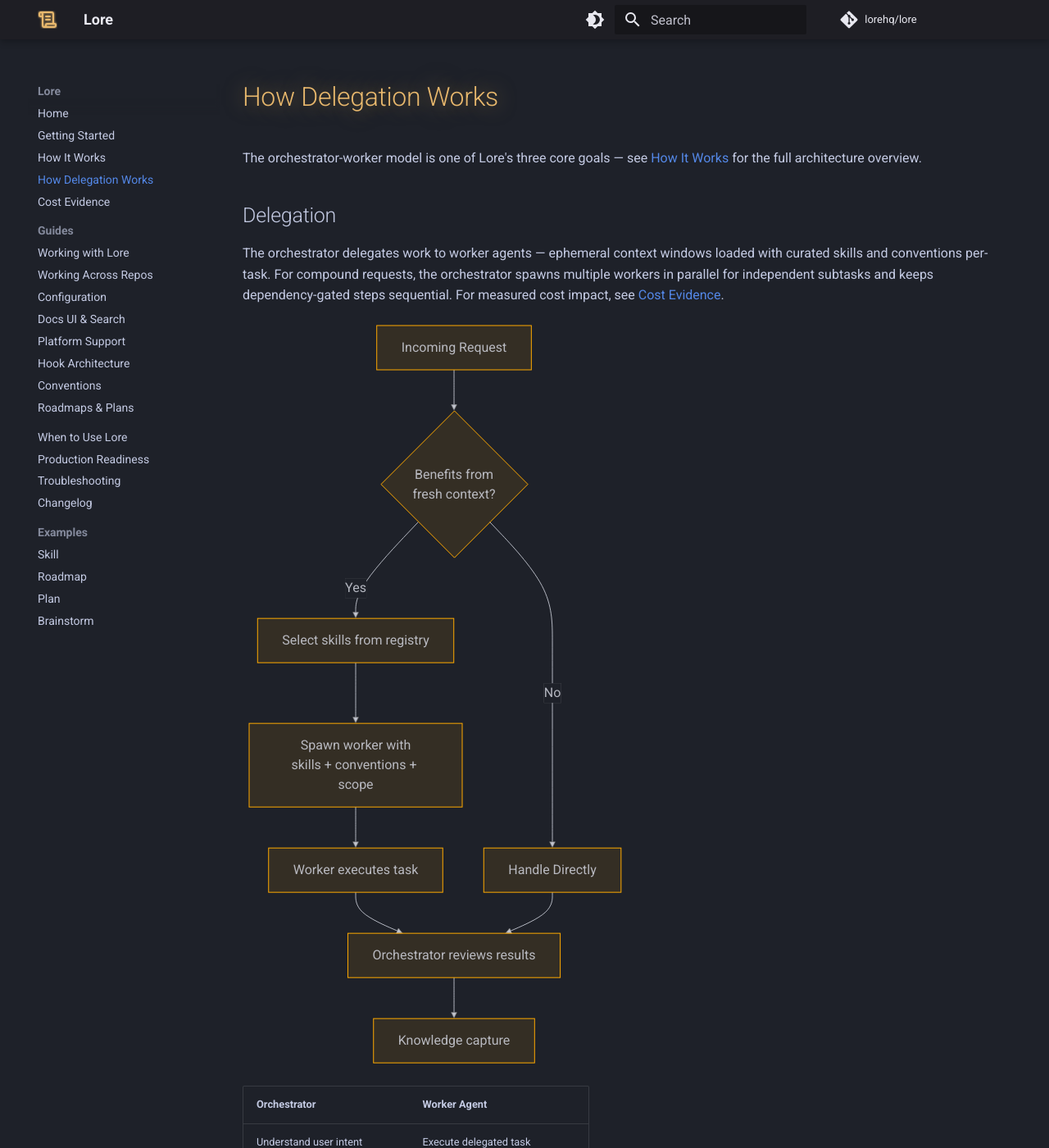
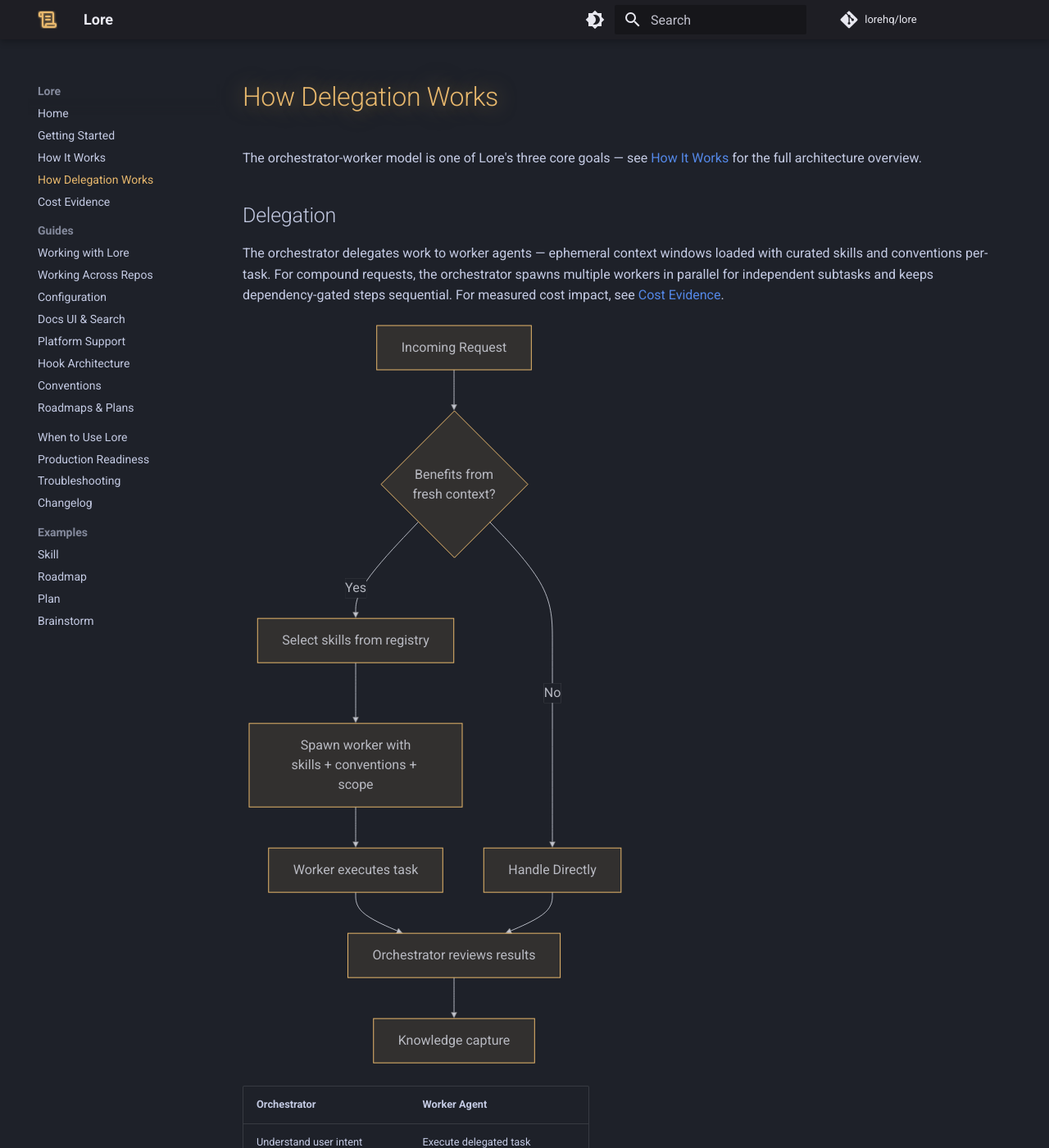
Before and after one commit to lorehq/lore-docs, an MkDocs documentation site: the page built from docs/how-delegation-works.md, in a window 1280 px wide and 1400 px high. Shown: the whole window at 82% size. Built offline with MkDocs 1.6.1 and Material for MkDocs 9.7.7, drawn with Linux system fonts in a browser that asks for light colours; comment, search, counter and statistics services are not loaded.

Commit message:
Restore amber nav accent overrides in theme CSS
Co-Authored-By: Claude Opus 4.6 <noreply@anthropic.com>

```diff
--- a/docs/stylesheets/theme.css
+++ b/docs/stylesheets/theme.css
@@ -7,6 +7,15 @@
   --md-primary-fg-color--dark: #141418;
   --md-primary-bg-color: #E8E8F0;
   --md-primary-bg-color--light: #C0C0CC;
+  --md-accent-fg-color: #E8B86D;
+  --md-accent-fg-color--transparent: rgba(232, 184, 109, 0.1);
+  --md-typeset-a-color: #E8B86D;
+}
+
+/* Sidebar nav — active item amber */
+.md-nav__link--active,
+.md-nav__link:is([data-md-state="active"]) {
+  color: #E8B86D !important;
 }
 
 /* Amber title + glow on dark mode */
@@ -54,4 +63,13 @@
   --md-primary-fg-color--dark: #1E1E26;
   --md-primary-bg-color: #E8E8F0;
   --md-primary-bg-color--light: #C0C0CC;
+  --md-accent-fg-color: #8B6914;
+  --md-accent-fg-color--transparent: rgba(139, 105, 20, 0.1);
+  --md-typeset-a-color: #8B6914;
 }
+
+/* Sidebar nav — active item dark amber in light mode */
+[data-md-color-scheme="default"] .md-nav__link--active,
+[data-md-color-scheme="default"] .md-nav__link:is([data-md-state="active"]) {
+  color: #8B6914 !important;
+}
```
